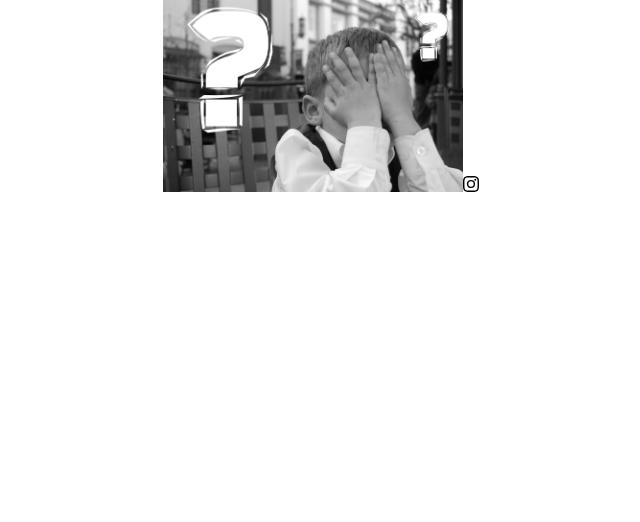
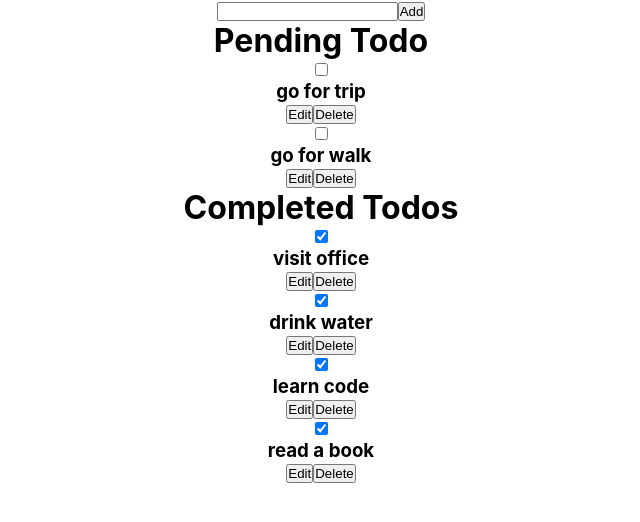
Before and after one commit to mukilathuruvan/frenzo-react, a React (Create React App) app in the folder my-app/: page / in a window 1280 px wide. Shown: the top 522 px of the page, without its empty margins (319-959 px from the left). Built offline with nearby package versions, Linux system fonts and the light colour scheme.

Commit message:
todo task completed

```diff
--- a/my-app/src/App.js
+++ b/my-app/src/App.js
@@ -1,10 +1,32 @@
+import { useState } from "react";
 import "./App.css";
 import Picture from "./Hooks/Picture";
+import Completed from "./project/todo/Completed";
+import Form from "./project/todo/Form";
+import UnCompleted from "./project/todo/UnCompleted";
+
+const initial = [
+  { id: 201, title: "go for trip", done: false },
+  { id: 202, title: "visit office", done: true },
+  { id: 203, title: "drink water", done: true },
+  { id: 204, title: "learn code", done: true },
+  { id: 205, title: "go for walk", done: false },
+  { id: 206, title: "read a book", done: true },
+];
 
 function App() {
+  const [todos, setTodos] = useState(initial);
+
+  const deleteTodo = (id) => {
+    let result = todos?.filter((todo) => todo.id !== id);
+    setTodos(result);
+  };
+
   return (
     <div className="App">
-      <Picture />
+      <Form setTodos={setTodos} todos={todos} />
+      <UnCompleted data={todos} deleteTodo={deleteTodo} />
+      <Completed data={todos} deleteTodo={deleteTodo} />
     </div>
   );
 }
--- /dev/null
+++ b/my-app/src/project/todo/Completed.jsx
@@ -0,0 +1,34 @@
+import React from "react";
+import SingleTodo from "./SingleTodo";
+
+const Completed = ({ data, deleteTodo }) => {
+  return (
+    <>
+      <h1>Completed Todos</h1>
+      <ul>
+        {data
+          ?.filter((element) => element.done)
+          ?.map((element) => (
+            <SingleTodo
+              todo={element}
+              key={element.id}
+              deleteTodo={deleteTodo}
+            />
+          ))}
+      </ul>
+    </>
+  );
+};
+
+export default Completed;
+
+// let num = [1, 2, 3, 4];
+
+// let to = [
+//   { id: 1, title: "", done: false },
+//   { id: 1, title: "", done: false },
+//   { id: 1, title: "", done: false },
+//   { id: 1, title: "", done: false },
+// ];
+
+// to.map((ele) => ele * 2);
--- /dev/null
+++ b/my-app/src/project/todo/Form.jsx
@@ -0,0 +1,22 @@
+import React, { useState } from "react";
+
+let initial = { id: 1, title: "", done: false };
+const Form = ({ setTodos, todos }) => {
+  const [todo, setTodo] = useState(initial);
+  const handleAdd = () => {
+    setTodo(initial);
+    setTodos([...todos, todo]);
+  };
+  return (
+    <div>
+      <input
+        type="text"
+        value={todo.title}
+        onChange={(e) => setTodo({ ...todo, title: e.target.value })}
+      />
+      <button onClick={handleAdd}>Add</button>
+    </div>
+  );
+};
+
+export default Form;
--- /dev/null
+++ b/my-app/src/project/todo/SingleTodo.jsx
@@ -0,0 +1,16 @@
+import React from "react";
+
+const SingleTodo = ({ todo, deleteTodo }) => {
+  return (
+    <li>
+      <input type="checkbox" checked={todo.done} />
+      <h3>{todo.title}</h3>
+      <div>
+        <button>Edit</button>
+        <button onClick={() => deleteTodo(todo.id)}>Delete</button>
+      </div>
+    </li>
+  );
+};
+
+export default SingleTodo;
--- /dev/null
+++ b/my-app/src/project/todo/UnCompleted.jsx
@@ -0,0 +1,23 @@
+import React from "react";
+import SingleTodo from "./SingleTodo";
+
+const UnCompleted = ({ data, deleteTodo }) => {
+  return (
+    <>
+      <h1>Pending Todo</h1>
+      <ul>
+        {data
+          ?.filter((element) => !element.done)
+          ?.map((element) => (
+            <SingleTodo
+              todo={element}
+              key={element.id}
+              deleteTodo={deleteTodo}
+            />
+          ))}
+      </ul>
+    </>
+  );
+};
+
+export default UnCompleted;
```
